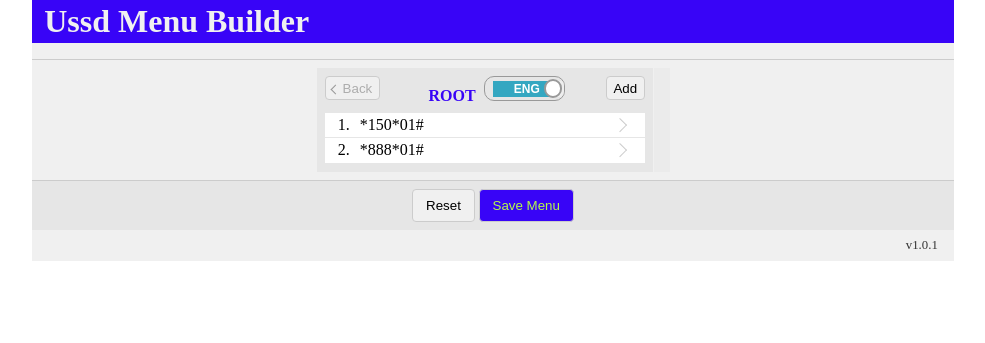
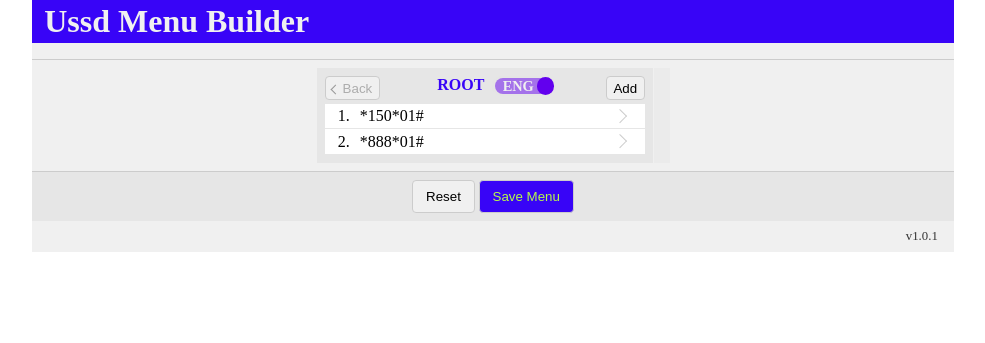
Before and after one commit to ezrankayamba/UssdBuilder, a Flask app: page / in a window 1280 px wide. Shown: the top 343 px of the page, without its empty margins (147-1132 px from the left). Run offline with Flask 2, Linux system fonts and the light colour scheme; style sheets or scripts are compiled from the project's sources.

Commit message:
Added language switch

```diff
--- a/app/static/css/switch.css
+++ b/app/static/css/switch.css
@@ -1,90 +1,70 @@
-.onoffswitch {
-  position: relative;
-  -webkit-user-select: none;
-  -moz-user-select: none;
-  -ms-user-select: none;
+#switch-wrap {
   display: inline-block;
 }
 
-.onoffswitch.lang .onoffswitch-inner:after {
-  content: "SWA";
+#switch-wrap label {
+  padding: 0 0 !important;
+  background: #e5e5e5;
 }
 
-.onoffswitch.lang .onoffswitch-inner:before {
-  content: "ENG";
+#switch-wrap input[type="checkbox"] {
+  display: none;
+  margin: 0;
 }
 
-.onoffswitch-checkbox {
-  display: none;
+#switch-wrap input[type="checkbox"] + label {
+  display: block;
+  width: 4rem;
+  border-radius: 4rem;
 }
 
-.onoffswitch-label {
-  display: block;
-  overflow: hidden;
-  cursor: pointer;
-  border: 1px solid #999999;
-  border-radius: 10px;
+#switch-wrap input[type="checkbox"] + label span {
+  height: 1.1rem;
+  width: 1.1rem;
+  vertical-align: middle;
+  position: relative;
+  display: inline-block;
+  margin-bottom: 1px;
 }
 
-.onoffswitch-inner {
-  display: block;
-  width: 200%;
-  margin-left: -100%;
-  -webkit-transition: margin 0.3s ease-in 0s;
-  transition: margin 0.3s ease-in 0s;
+#switch-wrap input[type="checkbox"] + label span.text {
+  color: #f0f0f0;
+  left: -19%;
 }
 
-.onoffswitch-inner:before,
-.onoffswitch-inner:after {
-  display: block;
-  float: left;
-  width: 50%;
-  height: 16px;
-  padding: 0;
-  line-height: 16px;
-  font-size: 12px;
-  color: white;
-  font-family: Trebuchet, Arial, sans-serif;
-  font-weight: bold;
-  -webkit-box-sizing: border-box;
-          box-sizing: border-box;
+#switch-wrap input[type="checkbox"] + label span.text:before {
+  content: "ENG";
+  font-size: 90%;
+  border-radius: 8px 0 0 8px;
+  padding-left: 8px;
+  background: #a472ea;
+  padding-right: 16px;
 }
 
-.onoffswitch-inner:before {
-  content: "ON";
-  padding-left: 5px;
-  background-color: #34a7c1;
-  color: #ffffff;
-}
-
-.onoffswitch-inner:after {
-  content: "OFF";
-  padding-right: 5px;
-  background-color: #eeeeee;
-  color: #999999;
-  text-align: right;
-}
-
-.onoffswitch-switch {
-  display: block;
-  width: 14px;
-  margin: 3px;
-  background: #ffffff;
-  position: absolute;
-  top: 0;
-  bottom: 0;
-  right: 47px;
-  border: 2px solid #999999;
-  border-radius: 20px;
+#switch-wrap input[type="checkbox"] + label span.switch {
+  background-color: #6200ee;
+  border-radius: 50%;
+  right: -19%;
   -webkit-transition: all 0.3s ease-in 0s;
   transition: all 0.3s ease-in 0s;
 }
 
-.onoffswitch-checkbox:checked + .onoffswitch-label .onoffswitch-inner {
-  margin-left: 0;
+#switch-wrap input[type="checkbox"]:not(:checked) + label span.text {
+  left: -4px;
 }
 
-.onoffswitch-checkbox:checked + .onoffswitch-label .onoffswitch-switch {
-  right: 0px;
+#switch-wrap input[type="checkbox"]:not(:checked) + label span.text:before {
+  content: "SWA";
+  background: #9b9b9b;
+  border-radius: 0 8px 8px 0;
+  padding-left: 18px;
+  padding-right: 8px;
+}
+
+#switch-wrap input[type="checkbox"]:not(:checked) + label span.switch {
+  -webkit-transition: all 1s linearn 0.3s;
+  transition: all 1s linearn 0.3s;
+  left: -40%;
+  background: #ffffff;
 }
 /*# sourceMappingURL=switch.css.map */
--- a/app/static/css/switch.scss
+++ b/app/static/css/switch.scss
@@ -1,79 +1,72 @@
-.onoffswitch {
-  position: relative;
-  -webkit-user-select: none;
-  -moz-user-select: none;
-  -ms-user-select: none;
+$switch-size: 1.1rem;
+$label-length: 4rem;
+$off-pos: 40%;
+$on-pos: 19%;
+$color-wrap-bg: #e5e5e5;
+$color-on-label-bg: #a472ea;
+$color-on-switch-bg: #6200ee;
+$color-off-label-bg: #9b9b9b;
+$color-off-switch-bg: #ffffff;
+#switch-wrap {
   display: inline-block;
-  &.lang {
-    .onoffswitch-inner {
-      &:after {
-        content: "SWA";
+  label {
+    padding: 0 0 !important;
+    background: $color-wrap-bg;
+  }
+  input[type="checkbox"] {
+    display: none;
+    margin: 0;
+    + label {
+      display: block;
+      width: $label-length;
+      border-radius: $label-length;
+      span {
+        height: $switch-size;
+        width: $switch-size;
+        vertical-align: middle;
+        position: relative;
+        display: inline-block;
+        margin-bottom: 1px;
+        &.text {
+          color: #f0f0f0;
+          &:before {
+            content: "ENG";
+            font-size: 90%;
+            border-radius: 8px 0 0 8px;
+            padding-left: 8px;
+            background: $color-on-label-bg;
+            padding-right: 16px;
+          }
+          left: -$on-pos;
+        }
+        &.switch {
+          background-color: $color-on-switch-bg;
+          border-radius: 50%;
+          right: -$on-pos;
+          transition: all 0.3s ease-in 0s;
+        }
       }
-      &:before {
-        content: "ENG";
+    }
+    &:not(:checked) {
+      + label {
+        span {
+          &.text {
+            &:before {
+              content: "SWA";
+              background: $color-off-label-bg;
+              border-radius: 0 8px 8px 0;
+              padding-left: 18px;
+              padding-right: 8px;
+            }
+            left: -4px;
+          }
+          &.switch {
+            transition: all 1s linearn 0.3s;
+            left: -$off-pos;
+            background: $color-off-switch-bg;
+          }
+        }
       }
     }
   }
 }
-.onoffswitch-checkbox {
-  display: none;
-}
-.onoffswitch-label {
-  display: block;
-  overflow: hidden;
-  cursor: pointer;
-  border: 1px solid #999999;
-  border-radius: 10px;
-}
-.onoffswitch-inner {
-  display: block;
-  width: 200%;
-  margin-left: -100%;
-  transition: margin 0.3s ease-in 0s;
-}
-.onoffswitch-inner:before,
-.onoffswitch-inner:after {
-  display: block;
-  float: left;
-  width: 50%;
-  height: 16px;
-  padding: 0;
-  line-height: 16px;
-  font-size: 12px;
-  color: white;
-  font-family: Trebuchet, Arial, sans-serif;
-  font-weight: bold;
-  box-sizing: border-box;
-}
-.onoffswitch-inner:before {
-  content: "ON";
-  padding-left: 5px;
-  background-color: #34a7c1;
-  color: #ffffff;
-}
-.onoffswitch-inner:after {
-  content: "OFF";
-  padding-right: 5px;
-  background-color: #eeeeee;
-  color: #999999;
-  text-align: right;
-}
-.onoffswitch-switch {
-  display: block;
-  width: 14px;
-  margin: 3px;
-  background: #ffffff;
-  position: absolute;
-  top: 0;
-  bottom: 0;
-  right: 47px;
-  border: 2px solid #999999;
-  border-radius: 20px;
-  transition: all 0.3s ease-in 0s;
-}
-.onoffswitch-checkbox:checked + .onoffswitch-label .onoffswitch-inner {
-  margin-left: 0;
-}
-.onoffswitch-checkbox:checked + .onoffswitch-label .onoffswitch-switch {
-  right: 0px;
-}
--- a/app/static/js/app.js
+++ b/app/static/js/app.js
@@ -73,12 +73,20 @@
             renderRoot(menu)
         })
         btnAdd.textContent = "Add"
-        let lang = crEl('div', 'onoffswitch lang')
-        lang.innerHTML = `<input type="checkbox" name="onoffswitch" class="onoffswitch-checkbox" id="myonoffswitch" checked>
-        <label class="onoffswitch-label" for="myonoffswitch">
-            <span class="onoffswitch-inner"></span>
-            <span class="onoffswitch-switch"></span>
-        </label>`
+        let lang = crEl('div')
+        lang.id = 'switch-wrap'
+        let check = crEl('input')
+        check.type = 'checkbox'
+        check.id = 'lang'
+        check.checked = true
+        lang.appendChild(check)
+        let langLabel = crEl('label')
+        langLabel.setAttribute('for', 'lang')
+        let span1 = crEl('span', 'text')
+        let span2 = crEl('span', 'switch')
+        langLabel.appendChild(span1)
+        langLabel.appendChild(span2)
+        lang.appendChild(langLabel)
 
         topbar.appendChild(btnBack)
         topbar.appendChild(label)
```
Also changed, not shown: app/templates/test.html (+9 -13 lines), 1 other file.
